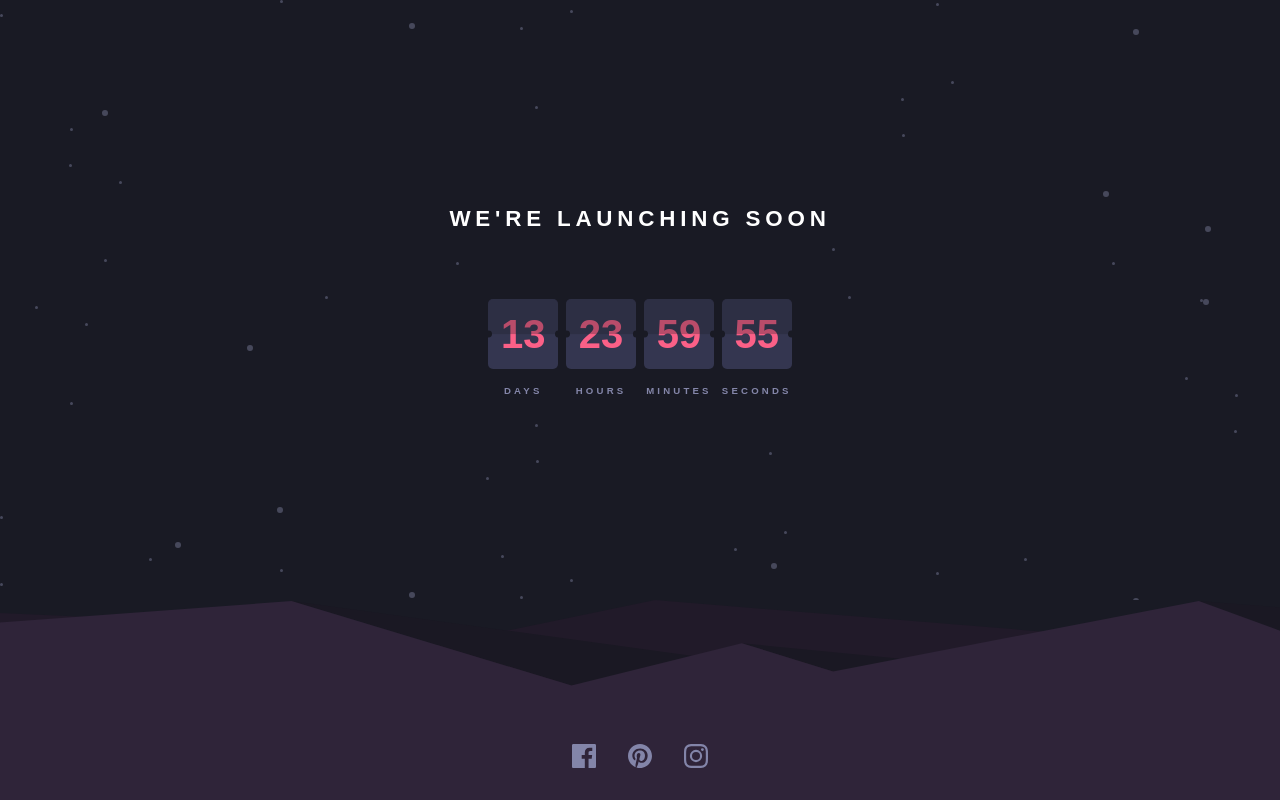
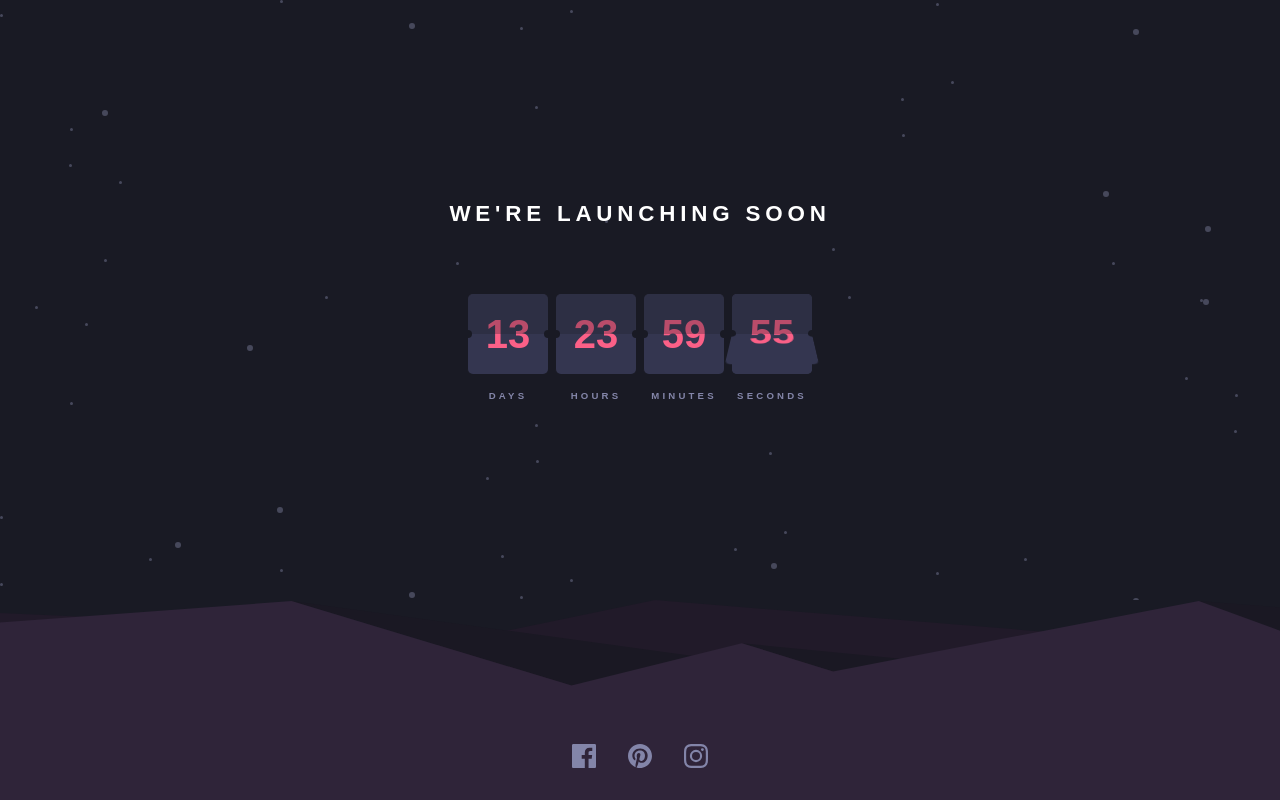
Before and after one commit to ccccchriz/launch-countdown-timer-main, a React (Vite) app: page / in a window 1280 px wide. Built offline with nearby package versions, Linux system fonts and the light colour scheme.

Commit message:
added animation

```diff
--- a/src/components/Countdown.jsx
+++ b/src/components/Countdown.jsx
@@ -23,10 +23,10 @@ const Countdown = ({ countdownTime }) => {
 
   return (
     <section className="countdown">
-      <CountdownCard time={days} title={"DAYS"} />
-      <CountdownCard time={hours} title={"HOURS"} />
-      <CountdownCard time={minutes} title={"MINUTES"} />
-      <CountdownCard time={seconds} title={"SECONDS"} />
+      <CountdownCard time={days} title="DAYS" />
+      <CountdownCard time={hours} title="HOURS" />
+      <CountdownCard time={minutes} title="MINUTES" />
+      <CountdownCard time={seconds} title="SECONDS" />
     </section>
   );
 };
--- a/src/components/CountdownCard.css
+++ b/src/components/CountdownCard.css
@@ -1,6 +1,30 @@
 .countdowncard {
   display: grid;
   gap: 0.9rem;
+}
+
+.countdown-container {
+  /* position: relative; */
+  perspective: 200px;
+  perspective-origin: 50% 50%;
+  transform-style: preserve-3d;
+}
+
+.countdowncard__number:nth-child(1) {
+  rotate: x 0.2deg;
+}
+
+.countdowncard__number:nth-child(2) {
+  rotate: x -0.2deg;
+  transform: rotateX(180deg);
+}
+
+.countdowncard__number:nth-child(3) {
+  rotate: x 0.1deg;
+}
+
+.countdowncard__number:nth-child(4) {
+  rotate: x -0.1deg;
 }
 
 .countdowncard__text {
@@ -11,12 +35,15 @@
 }
 
 .countdowncard__number {
-  position: relative;
+  z-index: 5;
+  position: absolute;
   display: flex;
   flex-direction: column;
   align-items: center;
   justify-content: center;
 
+  backface-visibility: hidden;
+  width: 5rem;
   color: hsl(var(--clr-primary-red));
   font-size: 2.5rem;
   aspect-ratio: 1;
@@ -29,13 +56,22 @@
   position: absolute;
 }
 
+.countdowncard__text {
+  position: relative;
+}
+
 .countdowncard__top {
   position: absolute;
   height: 100%;
   width: 150%;
   background-color: hsla(var(--clr-neutral-300), 0.3);
-  z-index: 4;
-  transform: translatey(-50%);
+  transform: translateY(-50%);
+  z-index: 2;
+}
+
+.invisible {
+  position: relative;
+  opacity: 0;
 }
 
 .countdowncard__circle {
@@ -44,7 +80,7 @@
   aspect-ratio: 1;
   border-radius: 50%;
   background-color: hsl(var(--clr-neutral-400));
-  z-index: 5;
+  z-index: 2;
 }
 
 .countdowncard__circle-left {
@@ -56,3 +92,31 @@
   transform: translateY(-50%);
   left: 50%;
 }
+
+.animate {
+  animation: rotate2 0.8s linear;
+}
+
+.animate2 {
+  animation: rotate 0.8s linear;
+}
+
+@keyframes rotate {
+  from {
+    transform: rotateX(0);
+  }
+
+  to {
+    transform: rotateX(-180deg);
+  }
+}
+
+@keyframes rotate2 {
+  from {
+    transform: rotateX(180deg);
+  }
+
+  to {
+    transform: rotateX(0deg);
+  }
+}
--- a/src/components/CountdownCard.jsx
+++ b/src/components/CountdownCard.jsx
@@ -1,19 +1,79 @@
+import { useRef } from "react";
 import "./CountdownCard.css";
 
 const CountdownCard = ({ time, title }) => {
+  let prev = useRef(time);
+  const animate = prev.current != time;
+
+  prev.current = time;
+
+  let prevNumber = 0;
+
+  if (time == -1) prevNumber = 58;
+  else if (time == 59) prevNumber = 0;
+  else prevNumber = time + 1;
+
   if (time < 10) time = "0" + time;
+  if (prevNumber < 10) prevNumber = "0" + prevNumber;
 
+  if (animate) {
     return (
-    <div className="countdowncard">
+      <div className="countdowncard" key={time}>
+        <div className="countdown-container">
+          <div
+            className={"countdowncard__number" + (animate ? " animate" : "")}
+          >
+            <div className="countdowncard__top"></div>
+            <div className="countdowncard__circle countdowncard__circle-left"></div>
+            <div className="countdowncard__circle countdowncard__circle-right"></div>
+            <span>{time}</span>
+          </div>
+          <div
+            className={"countdowncard__number" + (animate ? " animate2" : "")}
+          >
+            <div className="countdowncard__top"></div>
+            <div className="countdowncard__circle countdowncard__circle-left"></div>
+            <div className="countdowncard__circle countdowncard__circle-right"></div>
+            <span>{prevNumber}</span>
+          </div>
+          <div className="countdowncard__number">
+            <div className="countdowncard__top"></div>
+            <div className="countdowncard__circle countdowncard__circle-left"></div>
+            <div className="countdowncard__circle countdowncard__circle-right"></div>
+            <span>{prevNumber}</span>
+          </div>
           <div className="countdowncard__number">
             <div className="countdowncard__top"></div>
             <div className="countdowncard__circle countdowncard__circle-left"></div>
             <div className="countdowncard__circle countdowncard__circle-right"></div>
             <span>{time}</span>
           </div>
+          <div className="countdowncard__number invisible">
+            <span>4</span>
+          </div>
+        </div>
+
         <div className="countdowncard__text">{title}</div>
       </div>
     );
+  } else {
+    return (
+      <div className="countdowncard" key={time}>
+        <div className="countdown-container">
+          <div className="countdowncard__number">
+            <div className="countdowncard__top"></div>
+            <div className="countdowncard__circle countdowncard__circle-left"></div>
+            <div className="countdowncard__circle countdowncard__circle-right"></div>
+            <span>{time}</span>
+          </div>
+          <div className="countdowncard__number invisible">
+            <span>4</span>
+          </div>
+        </div>
+        <div className="countdowncard__text">{title}</div>
+      </div>
+    );
+  }
 };
 
 export default CountdownCard;
--- a/src/main.jsx
+++ b/src/main.jsx
@@ -4,11 +4,7 @@ import App from "./App.jsx";
 import "./index.css";
 import Footer from "./components/Footer.jsx";
 
-ReactDOM.createRoot(document.getElementById("root")).render(
-  <React.StrictMode>
-    <App />
-  </React.StrictMode>
-);
+ReactDOM.createRoot(document.getElementById("root")).render(<App />);
 
 ReactDOM.createRoot(document.getElementById("footer")).render(
   <React.StrictMode>
```
Lines whose indentation alone changed are shown as unchanged.
